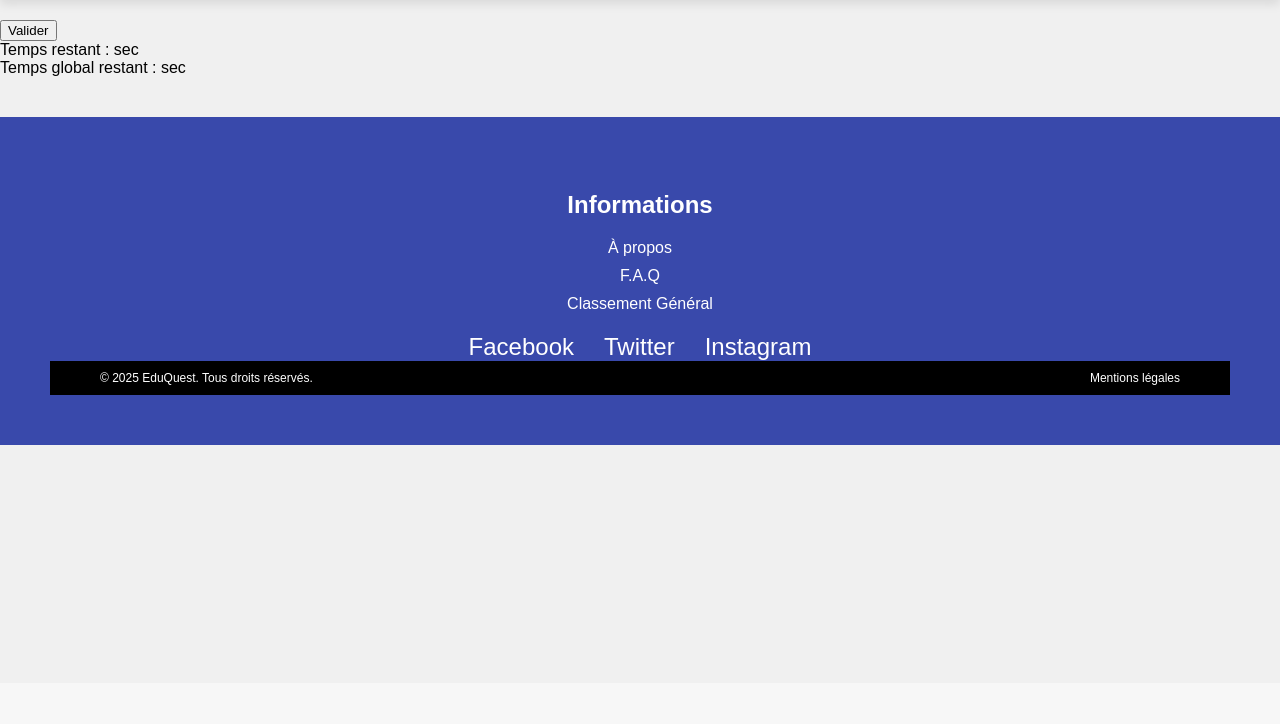
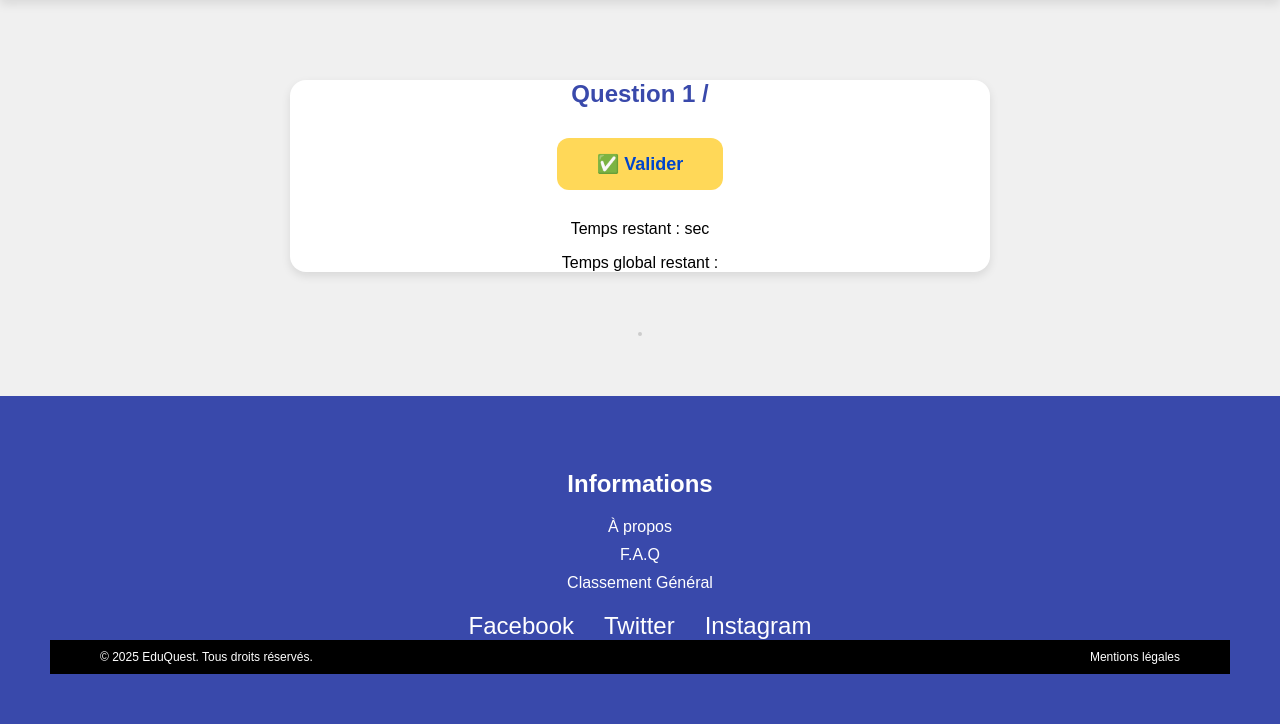
Before and after one commit to Nazim6702/EduQuest, a Symfony app: template templates/play_quiz/play.html.twig in a window 1280 px wide. Shown: the part 117-841 px from the top of the page. Before the commit the page ends 562 px from the top, so only its background shows below. Run offline with Twig, Linux system fonts and the light colour scheme; the template is opened without the code that fills it, so the values that code supplies are empty; some libraries are stand-ins or nearby versions.

Commit message:
style page play

```diff
--- a/templates/play_quiz/play.html.twig
+++ b/templates/play_quiz/play.html.twig
@@ -1,56 +1,93 @@
 {% extends 'base.html.twig' %}
+
 {% block title %}Question {{ step + 1 }} / {{ total }}{% endblock %}
+
 {% block body %}
-    <section class="question-container">
-        <h2>{{ question.texte }}</h2>
+    <section class="question-container" style="
+    max-width: 700px;
+    margin: 80px auto 0 auto;  <!-- 🔥 Ajout ici -->
+    padding: 40px;
+    text-align: center;
+    background-color: #fff;
+    border-radius: 16px;
+    box-shadow: 0 4px 10px rgba(0,0,0,0.1);">
+        <h2 style="color: #3949ab; font-size: 24px;">Question {{ step + 1 }} / {{ total }}</h2>
+        <p style="font-size: 20px; margin: 30px 0;">{{ question.texte }}</p>
 
         <form method="post" action="{{ path('app_quiz_submit', {id: quiz.id, step: step}) }}">
-            {% if question.type == constant('App\\Enum\\QuestionType::QCM') %}
+            <div style="margin-bottom: 30px;">
+                {% if question.type == constant('App\\Enum\\QuestionType::QCM') or question.type == constant('App\\Enum\\QuestionType::TRUE_FALSE') %}
                     {% for answer in question.answers %}
-                    <div>
+                        <label class="answer-option">
                             <input type="radio" name="answer" value="{{ answer.id }}" required>
                             {{ answer.texte }}
+                        </label>
+                    {% endfor %}
+
+                {% elseif question.type == constant('App\\Enum\\QuestionType::OPEN') %}
+                    <textarea name="answer_text" required rows="4" cols="50"
+                              style="padding: 10px; font-size: 16px; width: 100%; max-width: 500px; border-radius: 8px; border: 1px solid #ccc;"></textarea>
+                {% endif %}
             </div>
-                {% endfor %}
-            {% elseif question.type == constant('App\\Enum\\QuestionType::TRUE_FALSE') %}
-                {% for answer in question.answers %}
-                    <div>
-                        <input type="radio" name="answer" value="{{ answer.id }}" required>
-                        {{ answer.texte }}
-                    </div>
-                {% endfor %}
-            {% elseif question.type == constant('App\\Enum\\QuestionType::OPEN') %}
-                <textarea name="answer_text" required rows="3" cols="50"></textarea>
-            {% endif %}
 
-            <button type="submit">Valider</button>
+            <button type="submit" class="btn-submit" style="
+                background-color: #ffd858;
+                color: #0044cc;
+                font-size: 18px;
+                font-weight: bold;
+                padding: 15px 40px;
+                border: none;
+                border-radius: 12px;
+                cursor: pointer;
+                transition: background 0.3s;
+            ">
+                ✅ Valider
+            </button>
         </form>
 
-        <div id="timer">Temps restant : <span id="countdown"></span> sec</div>
-        <div id="global-timer">Temps global restant : <span id="global-countdown"></span> sec</div>
+        <div style="margin-top: 30px;">
+            <p id="timer" style="font-size: 16px;">Temps restant : <span id="countdown"></span> sec</p>
+            <p id="global-timer" style="font-size: 16px;">Temps global restant : <span id="global-countdown"></span></p>
+        </div>
     </section>
+    <div class="quiz-progress-wrapper">
         <div class="progress-bar">
             {% for q in quiz.questions %}
                 {% set status = app.session.get('quiz_progress_' ~ quiz.id)[q.id] ?? 'pending' %}
                 <div class="progress-box {{ status }}"></div>
             {% endfor %}
         </div>
+    </div>
+
 
     <style>
         .progress-bar {
             display: flex;
             justify-content: center;
-            gap: 5px;
-            margin-top: 40px;
+            align-items: center;
+            margin: 60px auto;
+            border: 2px solid #ccc;
+            border-radius: 12px;
+            overflow: hidden;
+            background-color: #f9f9f9;
+            box-shadow: inset 0 1px 3px rgba(0,0,0,0.1);
+            width: fit-content;
         }
 
         .progress-box {
-            width: 20px;
-            height: 20px;
-            border-radius: 3px;
+            flex: 0 0 40px; /* Largeur fixe pour chaque "case" */
+            height: 40px;
             background-color: #ccc;
+            transition: background-color 0.2s ease;
+            border-right: 1px solid #fff; /* Séparation visible entre les cases */
         }
 
+        /* Supprime le dernier trait à droite */
+        .progress-box:last-child {
+            border-right: none;
+        }
+
+        /* États */
         .progress-box.correct {
             background-color: #4caf50;
         }
```
Also changed, not shown: other parts of templates/play_quiz/play.html.twig (+43 -2 lines), templates/play_quiz/result.html.twig (+79 -17 lines). Lines whose indentation alone changed are shown as unchanged.
